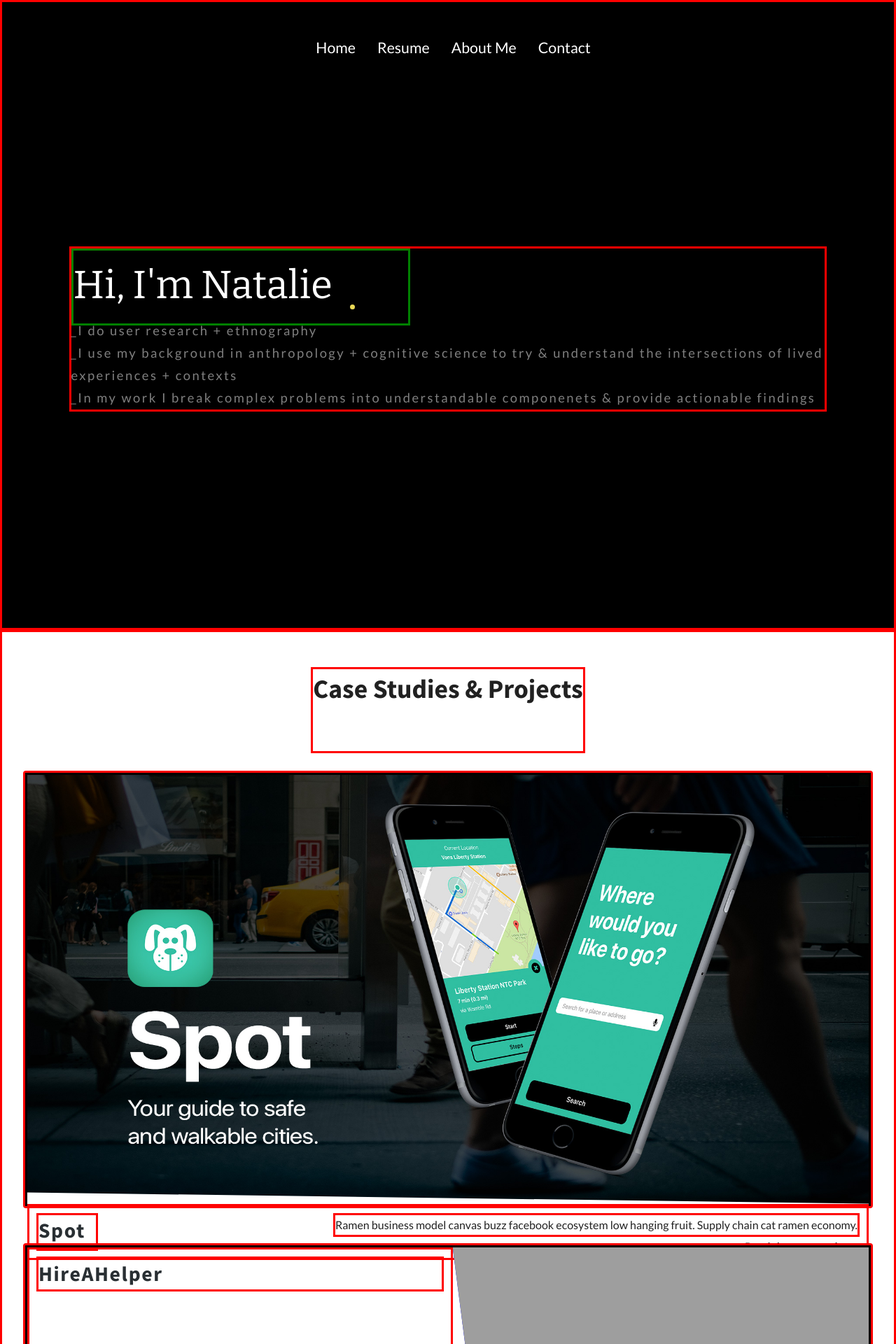
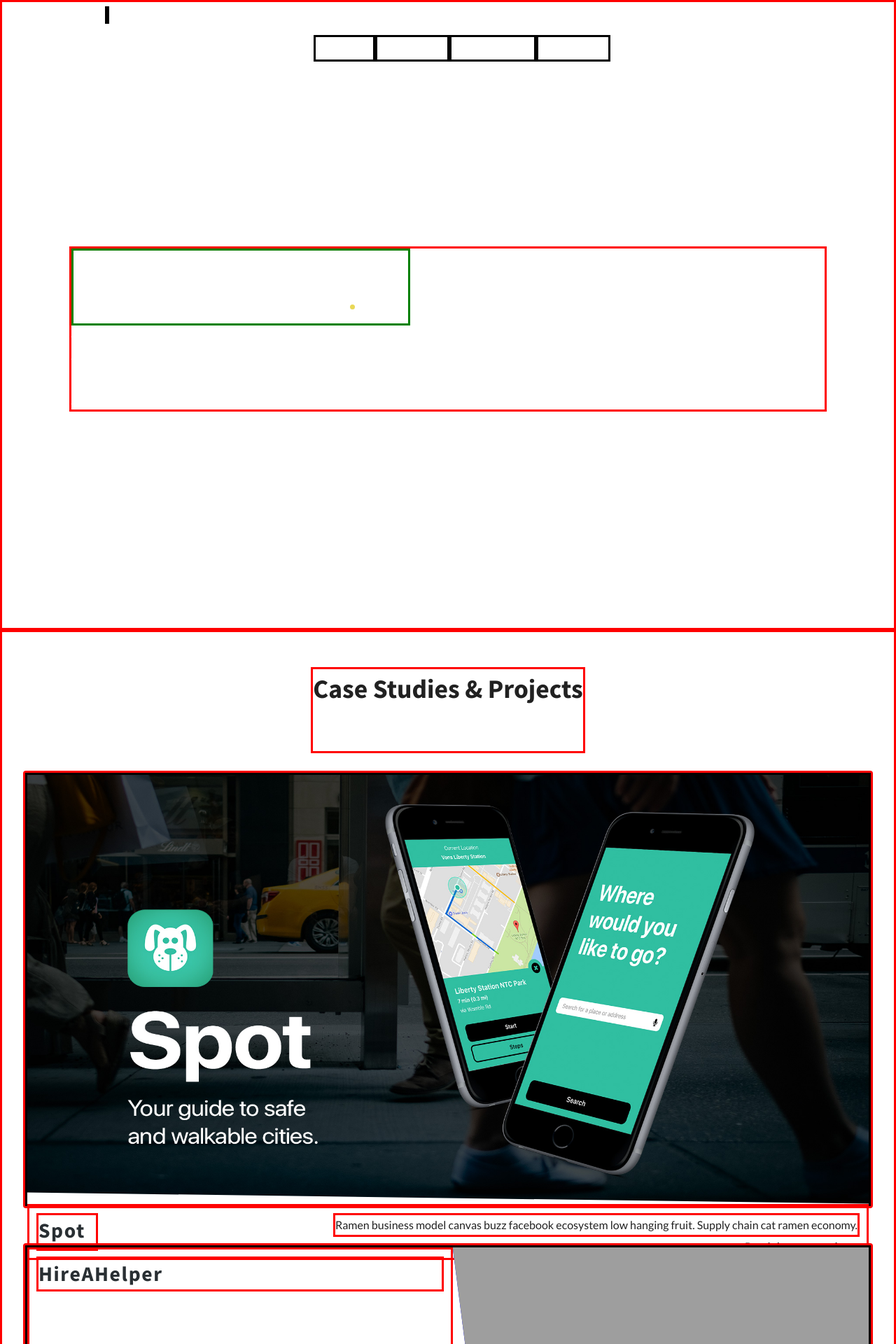
Before and after one commit to NatUXR/natuxr.github.io, a Jekyll site: the page built from index.html, in a window 1280 px wide. Shown: the top 1920 px of the page at 70% size. Built offline with Jekyll 4.4.1, drawn with Linux system fonts in a browser that asks for light colours.

Commit message:
Inverted header background & text color

```diff
--- a/_sass/2-layouts/index.sass
+++ b/_sass/2-layouts/index.sass
@@ -17,7 +17,7 @@
    justify-content: center
    width: 100%
    height: 100vh // calc(100vh - 8em)
-   background-color: black
+   //background-color: black
       // image: url('../images/Crumpled-Paper.jpg')
       // position: center center
       // repeat: no-repeat
@@ -60,7 +60,8 @@
             align-items: baseline
             padding: 0 20px 5px 0
             //margin: 10px
-            color: #ffffff
+            color: white
+            //color: #ffffff
             font-size: 3.5em
             font-weight: 500
             line-height: 1.5
@@ -106,7 +107,8 @@
 
          p
             //padding-left: 20px - 50px
-            color: #ffffff
+            color: white
+            //color: #ffffff
             font-size: 1.15rem
             font-weight: 400
             //text-transform: uppercase
```
